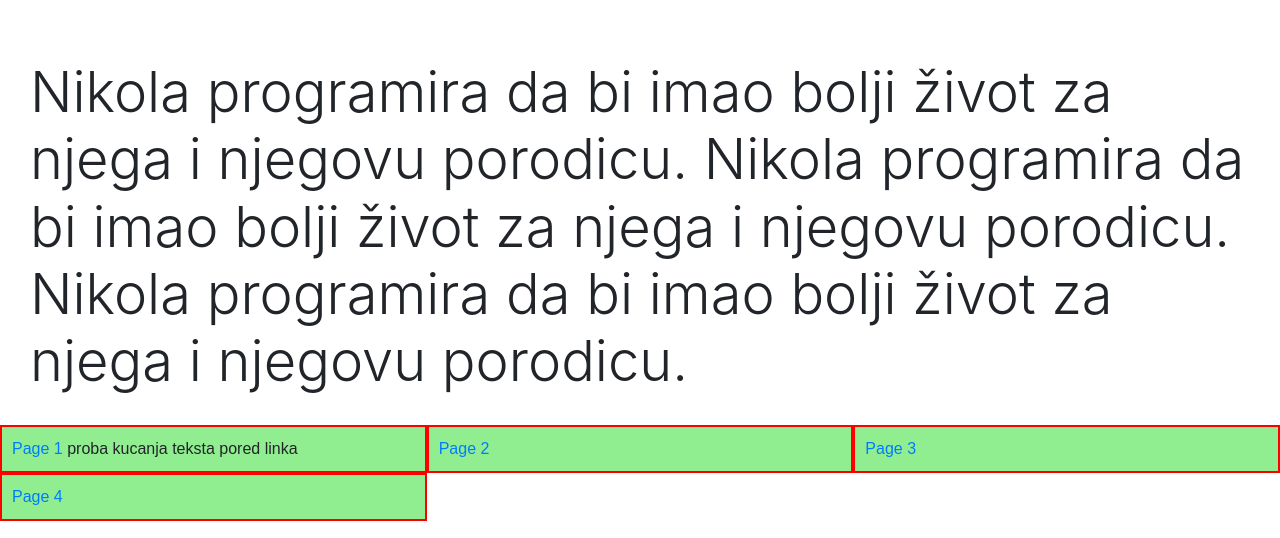
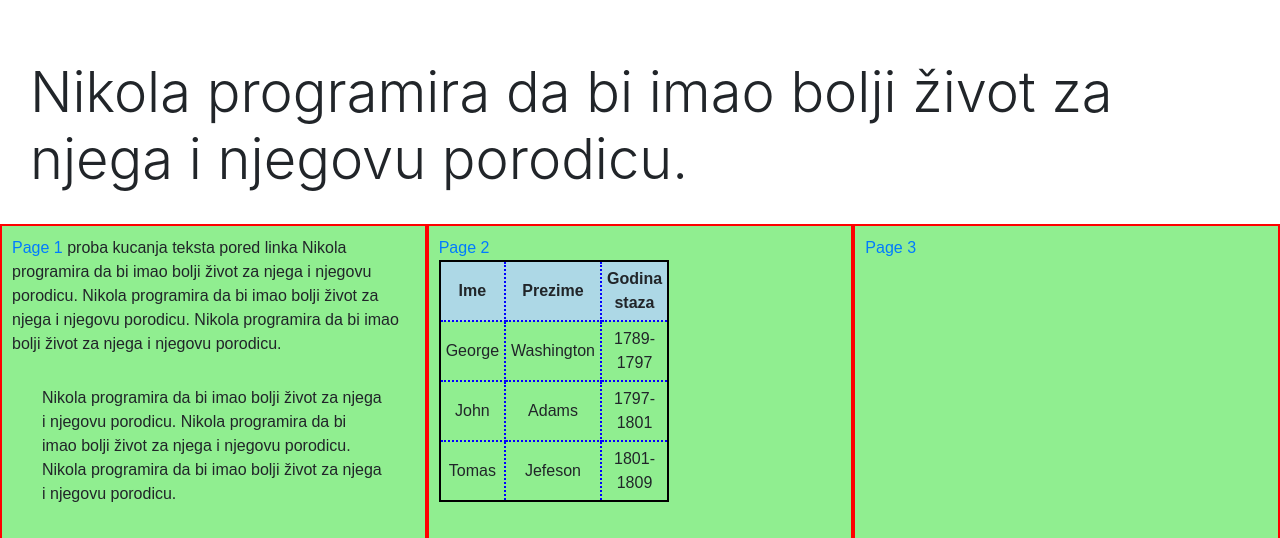
Before and after one commit to nikolas986/project0a, a plain HTML site: page index.html in a window 1280 px wide. Shown: the part 414-952 px from the top of the page. Drawn offline with nearby package versions, Linux system fonts and the light colour scheme.

Commit message:
Dodao tabelu u container i jedan paragraf, takodje sam ubacio.

```diff
--- a/index.html
+++ b/index.html
@@ -25,19 +25,42 @@
     <h2> Index </h2>
         <br>
         <p class="display-4">
-  Nikola programira da bi imao bolji život za njega i njegovu porodicu. Nikola programira da bi imao bolji život za njega i njegovu porodicu. Nikola programira da bi imao bolji život za njega i njegovu porodicu.
+  Nikola programira da bi imao bolji život za njega i njegovu porodicu.
 </p>
-        <div class="container-fluid">
+        <div class="container-fluid"> <!-- Here I put fluid responsive pixel width -->
             <div class="row">
                 <!--
                 <div class="col-lg-4 col-sm-6">
                     <a href="index.html" target="">Home</a>
                 </div>-->
                 <div class="col-lg-4 col-sm-6">
-                    <a href="page_1.html" target="">Page 1</a> proba kucanja teksta pored linka
+                    <a href="page_1.html" target="">Page 1</a> proba kucanja teksta pored linka Nikola programira da bi imao bolji život za njega i njegovu porodicu. Nikola programira da bi imao bolji život za njega i njegovu porodicu. Nikola programira da bi imao bolji život za njega i njegovu porodicu.
+                    <p> Nikola programira da bi imao bolji život za njega i njegovu porodicu. Nikola programira da bi imao bolji život za njega i njegovu porodicu. Nikola programira da bi imao bolji život za njega i njegovu porodicu.</p>
                 </div>
                 <div class="col-lg-4 col-sm-6">
                     <a href="page_2.html" target="">Page 2</a>
+                    <table>
+                      <tr>
+                        <th>Ime</th>
+                        <th>Prezime</th>
+                        <th>Godina staza</th>
+                      </tr>
+                      <tr>
+                        <td>George</td>
+                        <td>Washington</td>
+                        <td>1789-1797</td>
+                      </tr>
+                      <tr>
+                        <td>John</td>
+                        <td>Adams</td>
+                        <td>1797-1801</td>
+                      </tr>
+                      <tr>
+                        <td>Tomas</td>
+                        <td>Jefeson</td>
+                        <td>1801-1809</td>
+                      </tr>
+                    </table>
                 </div>
                 <div class="col-lg-4 col-sm-6">
                     <a href="page_3.html" target="">Page 3</a>
--- a/style.css
+++ b/style.css
@@ -48,3 +48,22 @@
         font-family: Arial;
         margin-left: 20px;
       }
+
+table {
+        border: 2px solid black;
+        border-collapse: collapse;  /* ovim smo uklonili prazan prostor izmedju linija */
+        width: 50%;
+      }
+      th,td {
+        border :2px dotted blue;
+        padding: 5px;
+        text-align: center;
+      }
+      /* ovde smo i naslov i ono sto je u poljima obmotali isto. */
+      /* dodali smo granicu-okvir
+      posle smo dodali i umetranje praznog prostora oko teksta u celiji
+      na kraju smo centrirali tekst u celiji*/
+      th {
+        background-color: lightblue;
+      }
+      /* dodali smo boju u naslovna poljima */
```
Also changed, not shown: page_2.html (+22 -0 lines).
